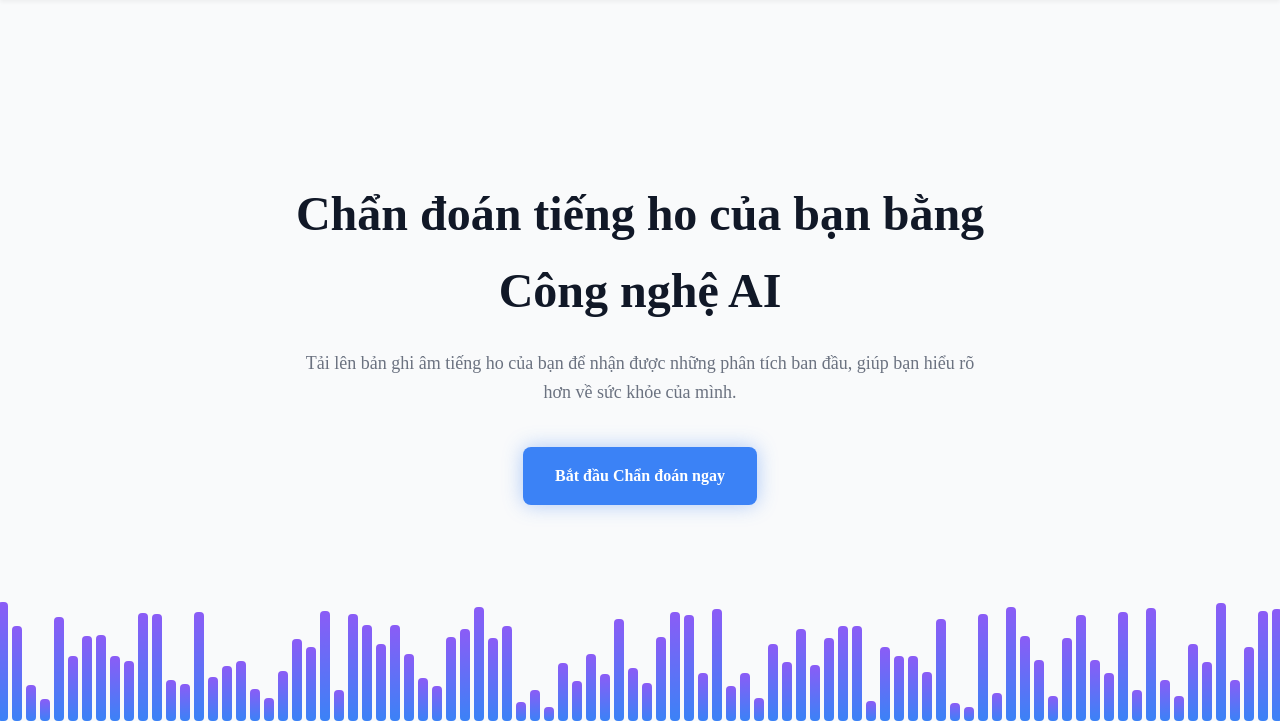
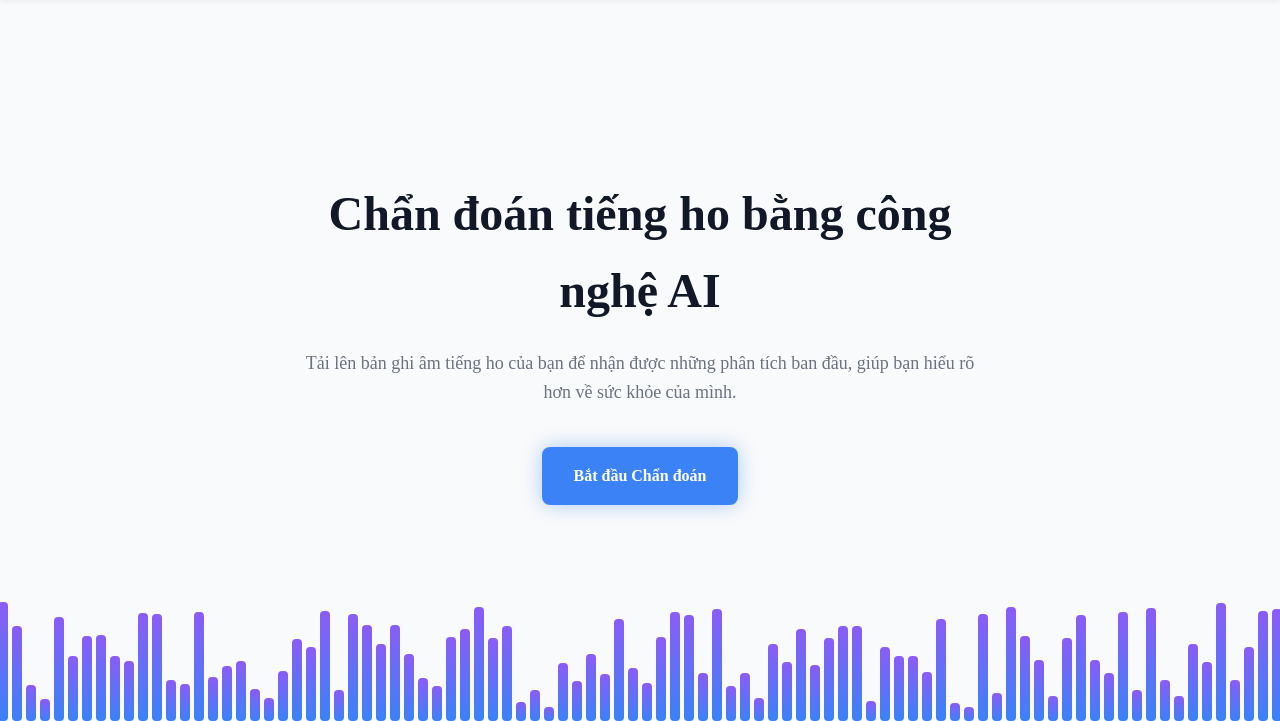
Before and after one commit to lptoan109/NCKH_NGT, a Flask app: page / in a window 1280 px wide. Shown: the part 79-800 px from the top of the page. Run offline with Flask 3, Linux system fonts and the light colour scheme.

Commit message:
Update index.html

```diff
--- a/Website/templates/index.html
+++ b/Website/templates/index.html
@@ -5,12 +5,12 @@
 {% block content %}
 <div class="hero-section">
     <div class="hero-content">
-        <h1 class="hero-title">Chẩn đoán tiếng ho của bạn bằng Công nghệ AI</h1>
+        <h1 class="hero-title">Chẩn đoán tiếng ho bằng công nghệ AI</h1>
         <p class="hero-subtitle">
             Tải lên bản ghi âm tiếng ho của bạn để nhận được những phân tích ban đầu,
             giúp bạn hiểu rõ hơn về sức khỏe của mình.
         </p>
-        <a href="{{ url_for('diagnose') }}" class="btn btn-primary hero-button">Bắt đầu Chẩn đoán ngay</a>
+        <a href="{{ url_for('diagnose') }}" class="btn btn-primary hero-button">Bắt đầu Chẩn đoán</a>
     </div>
 </div>
 
```
